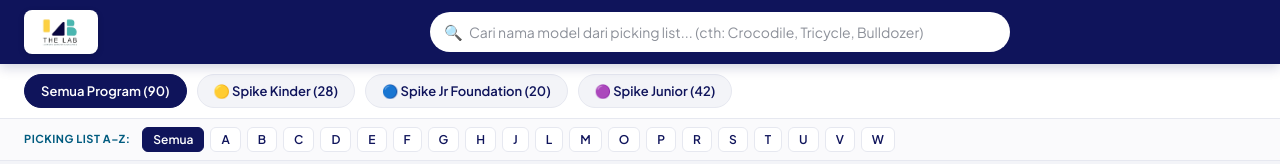
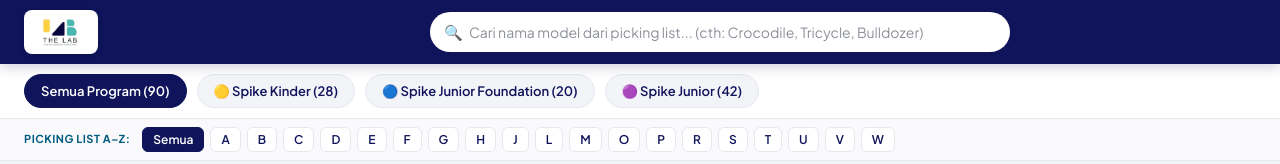
Before and after one commit to accdeve/thelab.video, a website: page index.html in a window 1280 px wide. Shown: the top 164 px of the page. Drawn offline with Linux system fonts and the light colour scheme.

Commit message:
Update program tab label from Spike Jr Foundation to Spike Junior Foundation

```diff
--- a/index.html
+++ b/index.html
@@ -60,7 +60,7 @@
     <div class="tli-program-tabs" id="tli-program-tabs">
       <button class="tli-tab-btn active" data-program="all">Semua Program (90)</button>
       <button class="tli-tab-btn" data-program="spike-kinder">🟡 Spike Kinder (28)</button>
-      <button class="tli-tab-btn" data-program="spike-foundation">🔵 Spike Jr Foundation (20)</button>
+      <button class="tli-tab-btn" data-program="spike-foundation">🔵 Spike Junior Foundation (20)</button>
       <button class="tli-tab-btn" data-program="spike-junior">🟣 Spike Junior (42)</button>
     </div>
   </nav>
```
Also changed, not shown: README.md.
